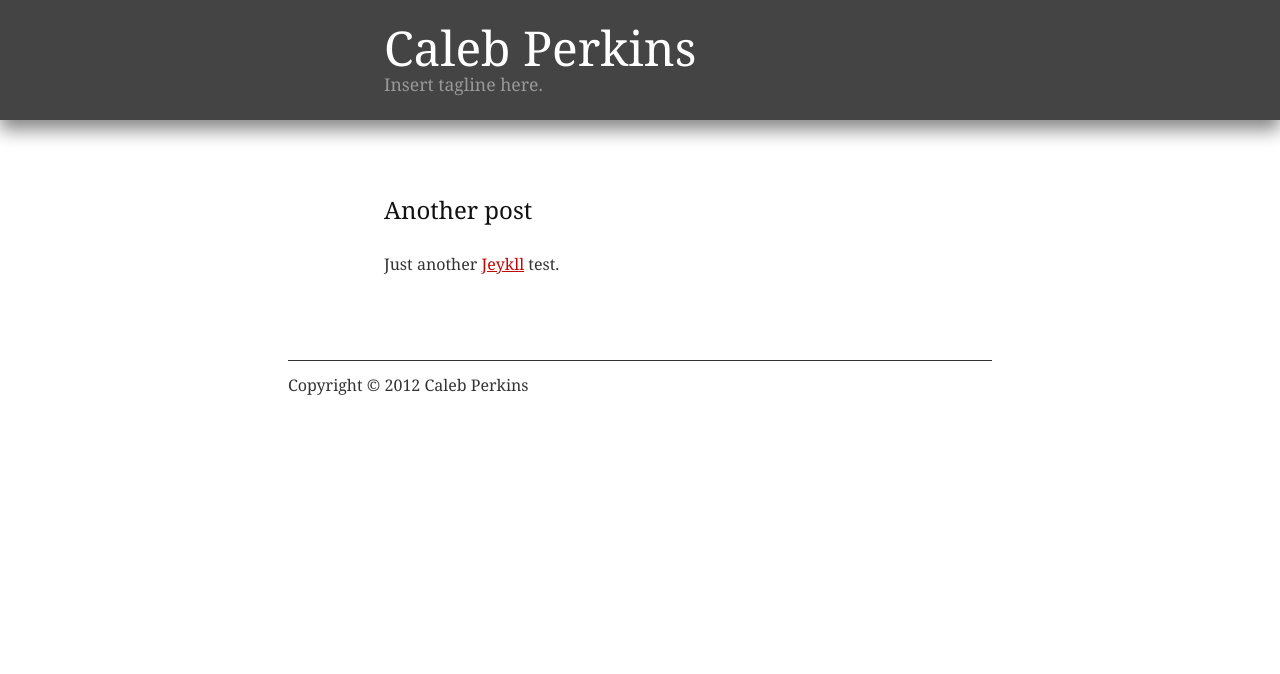
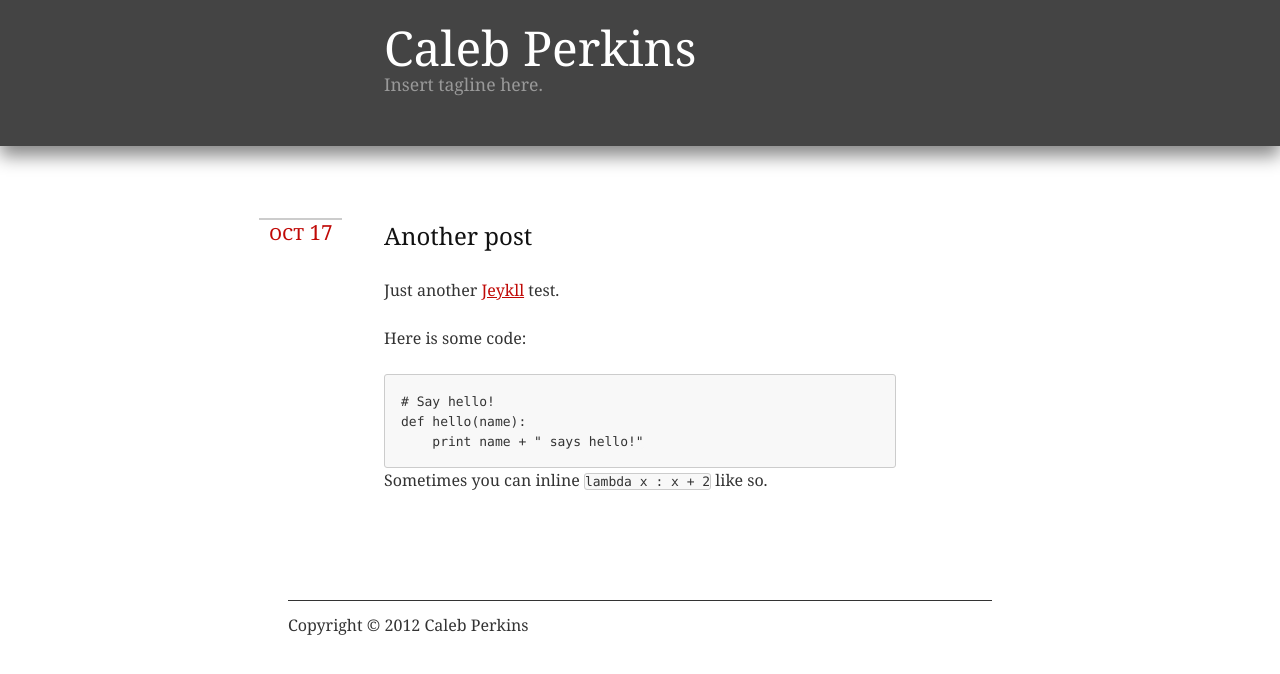
Before and after one commit to calebperkins/calebperkins.github.io, a Jekyll site: the page built from _posts/2012-10-17-another-post.md, in a window 1280 px wide. Shown: the top 674 px of the page. Built offline with Jekyll 4.4.1, drawn with Linux system fonts in a browser that asks for light colours.

Commit message:
updated stylesheet

```diff
--- a/_layouts/post.html
+++ b/_layouts/post.html
@@ -3,5 +3,9 @@
 ---
 
 <article class="post">
+	<header>
+		<h1>{{ page.title }}</h1>
+		<time datetime="{{page.date | date: '%Y-%m-%d'}}">{{page.date | date:"%b %d"}}</time>
+	</header>
 	{{ content }}
 </article>
--- a/_posts/2012-10-17-another-post.md
+++ b/_posts/2012-10-17-another-post.md
@@ -4,7 +4,12 @@
 excerpt: For a Jeykll blog.
 ---
 
-{{ page.title }}
-================
+Just another [Jeykll](http://jekyllrb.com/) test.
 
-Just another [Jeykll](http://jekyllrb.com/) test.
+Here is some code:
+
+    # Say hello!
+    def hello(name):
+        print name + " says hello!"
+
+Sometimes you can inline `lambda x : x + 2` like so.
--- a/css/screen.css
+++ b/css/screen.css
@@ -28,7 +28,7 @@
 }
 
 header[role="banner"] h1 a {
-	color: white;
+	color: #fff;
 	text-decoration: none;
 }
 
@@ -81,3 +81,31 @@
 	padding: 0.75em 0;
 	width: 44em;
 }
+
+code {
+	font-family: Consolas, "Liberation Mono", Courier, monospace;
+	background: #F8F8F8;
+	color: #333;
+	border: 1px solid #ccc;
+	border-radius: 3px;
+	font-size: 13px;
+}
+
+pre {
+	padding: 1em;
+	white-space: pre;
+	display: block;
+	line-height: 19px;
+	color: #333;
+	background: #F8F8F8;
+	border: 1px solid #ccc;
+	border-radius: 3px;
+}
+
+pre > code {
+	border: none;
+}
+
+p {
+	margin: 0 0 1.5em;
+}
```
Also changed, not shown: _posts/2012-10-16-hello-world.md (+0 -4 lines).
